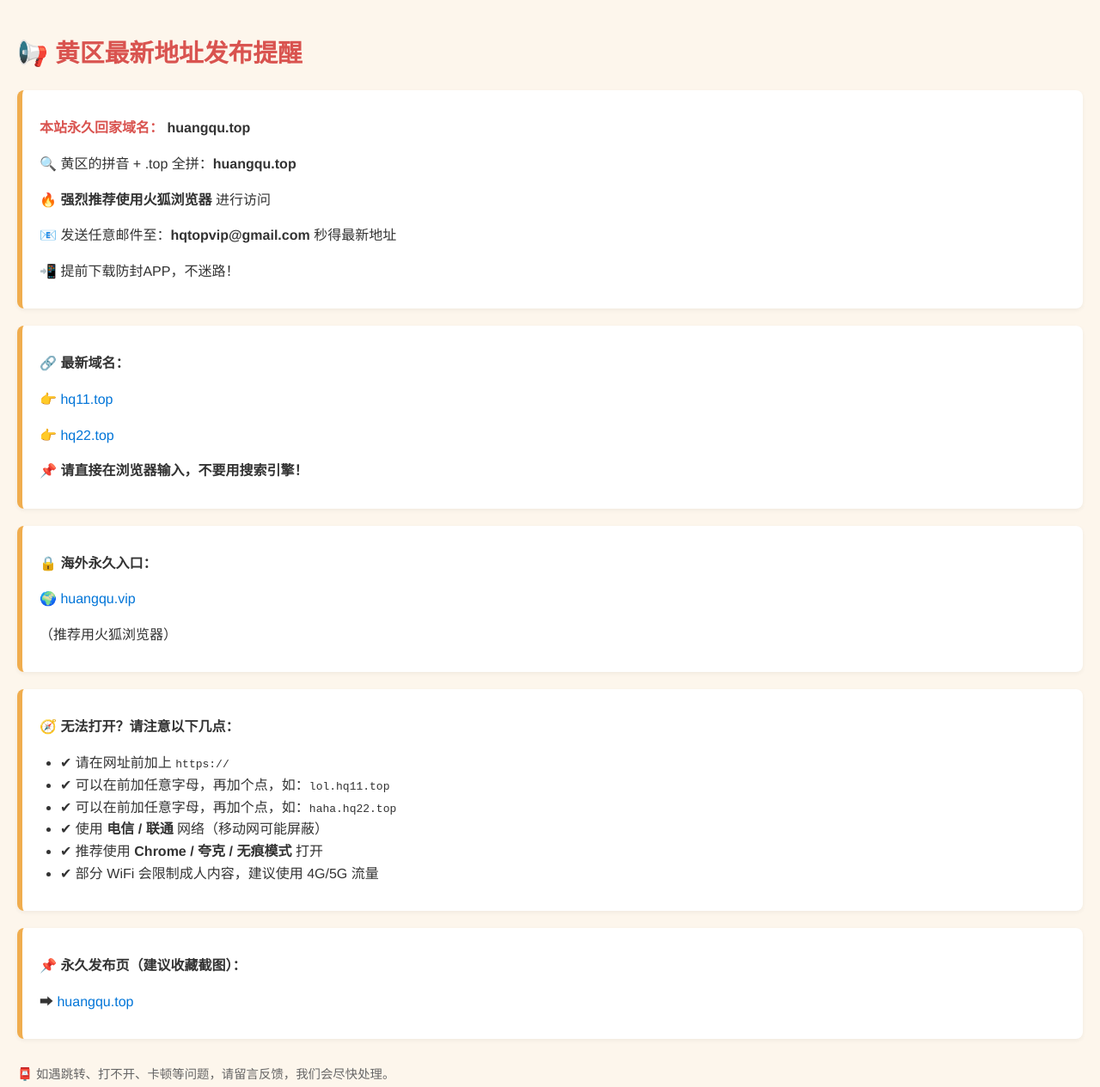
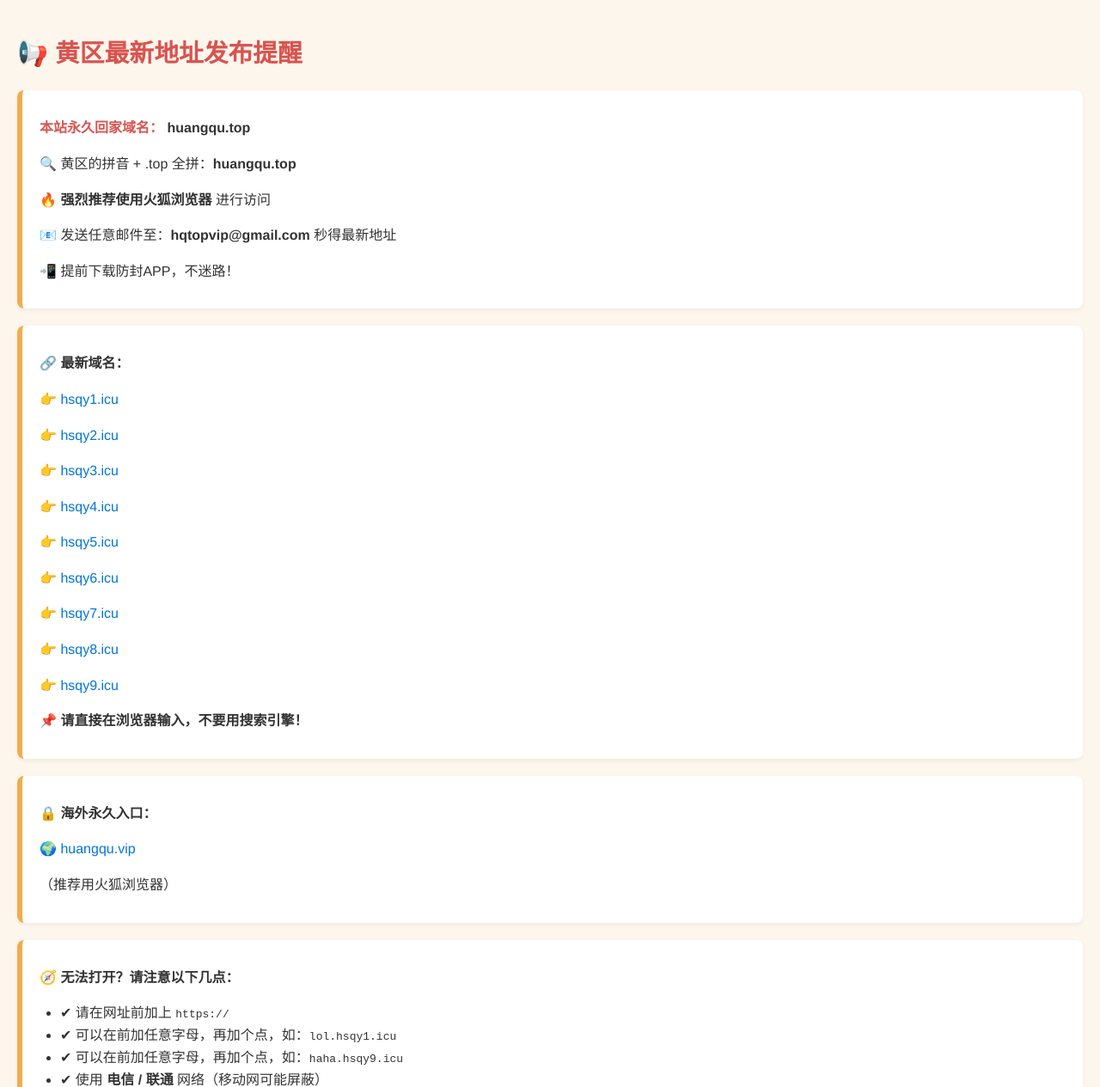
Before and after one commit to huangqutop/huangqutop, a plain HTML site: page index.html in a window 1280 px wide. Shown: the top 1265 px of the page at 86% size. Drawn offline with Linux system fonts and the light colour scheme.

Commit message:
Update index.html

```diff
--- a/index.html
+++ b/index.html
@@ -61,8 +61,15 @@
 
   <div class="box">
     <p><strong>🔗 最新域名：</strong></p>
-    <p>👉 <a href="https://hq11.top" target="_blank">hq11.top</a></li></p>
-    <p>👉 <a href="https://hq22.top" target="_blank">hq22.top</a></li></p>
+<p>👉 <a href="hsqy1.icu" target="_blank">hsqy1.icu</a></li></p>
+<p>👉 <a href="hsqy2.icu" target="_blank">hsqy2.icu</a></li></p>
+<p>👉 <a href="hsqy3.icu" target="_blank">hsqy3.icu</a></li></p>
+<p>👉 <a href="hsqy4.icu" target="_blank">hsqy4.icu</a></li></p>
+<p>👉 <a href="hsqy5.icu" target="_blank">hsqy5.icu</a></li></p>
+<p>👉 <a href="hsqy6.icu" target="_blank">hsqy6.icu</a></li></p>
+<p>👉 <a href="hsqy7.icu" target="_blank">hsqy7.icu</a></li></p>
+<p>👉 <a href="hsqy8.icu" target="_blank">hsqy8.icu</a></li></p>
+<p>👉 <a href="hsqy9.icu" target="_blank">hsqy9.icu</a></li></p>
     <p><strong>📌 请直接在浏览器输入，不要用搜索引擎！</strong></p>
   </div>
 
@@ -76,8 +83,8 @@
     <p><strong>🧭 无法打开？请注意以下几点：</strong></p>
     <ul>
       <li>✔ 请在网址前加上 <code>https://</code></li>
-      <li>✔ 可以在前加任意字母，再加个点，如：<code>lol.hq11.top</code></li>
-      <li>✔ 可以在前加任意字母，再加个点，如：<code>haha.hq22.top</code></li>
+      <li>✔ 可以在前加任意字母，再加个点，如：<code>lol.hsqy1.icu</code></li>
+      <li>✔ 可以在前加任意字母，再加个点，如：<code>haha.hsqy9.icu</code></li>
       <li>✔ 使用 <strong>电信 / 联通</strong> 网络（移动网可能屏蔽）</li>
       <li>✔ 推荐使用 <strong>Chrome / 夸克 / 无痕模式</strong> 打开</li>
       <li>✔ 部分 WiFi 会限制成人内容，建议使用 4G/5G 流量</li>
```
